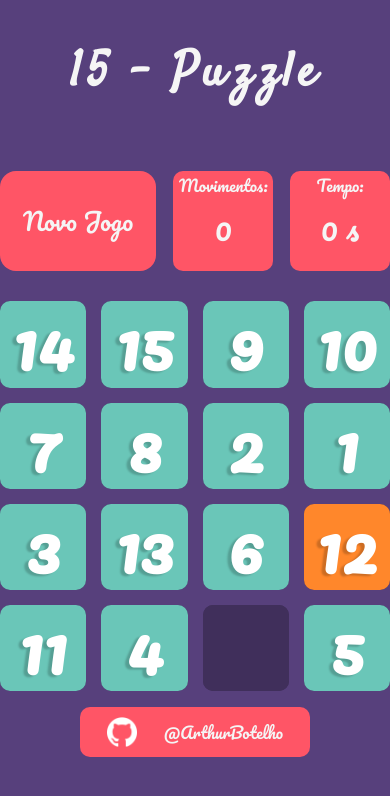
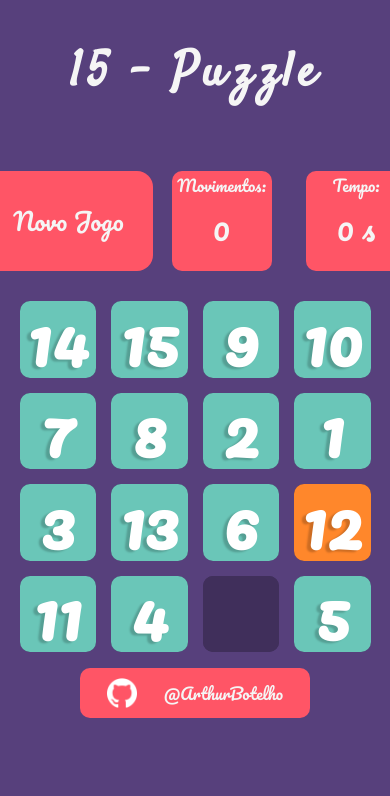
Before and after one commit to arthurbotelho/arthurbotelho.github.io, a website with bundled scripts: page index.html in a window 390 px wide. Built offline with nearby package versions, Linux system fonts and the light colour scheme.

Commit message:
board responsive

```diff
--- a/board.css
+++ b/board.css
@@ -62,7 +62,7 @@
 }
 
 #main-board {
-    margin: 0;
+    margin: 0 20px;
     display: grid;
     column-gap: var(--gap);
     row-gap: var(--gap);
@@ -73,11 +73,12 @@
 #game-header {
     display: flex;
     flex-direction: row;
-    justify-content: space-between;
-    width: 500px;
-    max-width: 100vw;
+    justify-content: space-around;
+    width: max(50vh, 90vw);
     margin: 30px 0;
-    height: 100px;
+    height: max(100px, calc(100vw/8));
+    max-height: 300px;
+    min-height: 100px;
 }
 
 #controls {
@@ -90,7 +91,6 @@
 
 #controls button {
     width: 90%;
-    height: 100px;
     font-size: 1.5rem;
     border-radius: 1rem;
     border: none;
--- a/board.js
+++ b/board.js
@@ -68,8 +68,8 @@ export function createBoard(rows, columns) {
     const board = document.createElement("div");
     const boardSize =
         boardSettings.tileSize * columns + boardSettings.tileGap * (columns - 1);
-    board.style.width = `min(${boardSize}px, 100vw)`;
-    board.style.height = `min(${boardSize}px, 100vw)`;
+    board.style.width = `min(50vh, 90vw)`;
+    board.style.height = `min(50vh, 90vw)`;
     board.style.gridTemplateRows = `repeat(${rows}, 1fr)`;
     board.style.gridTemplateColumns = `repeat(${columns}, 1fr)`;
 
--- a/index.css
+++ b/index.css
@@ -13,6 +13,7 @@
     /* Internet Explorer/Edge */
     user-select: none;
     /* Non-prefixed version, currently supported by Chrome and Opera */
+    font-size: 100%;
 }
 
 body {
```
